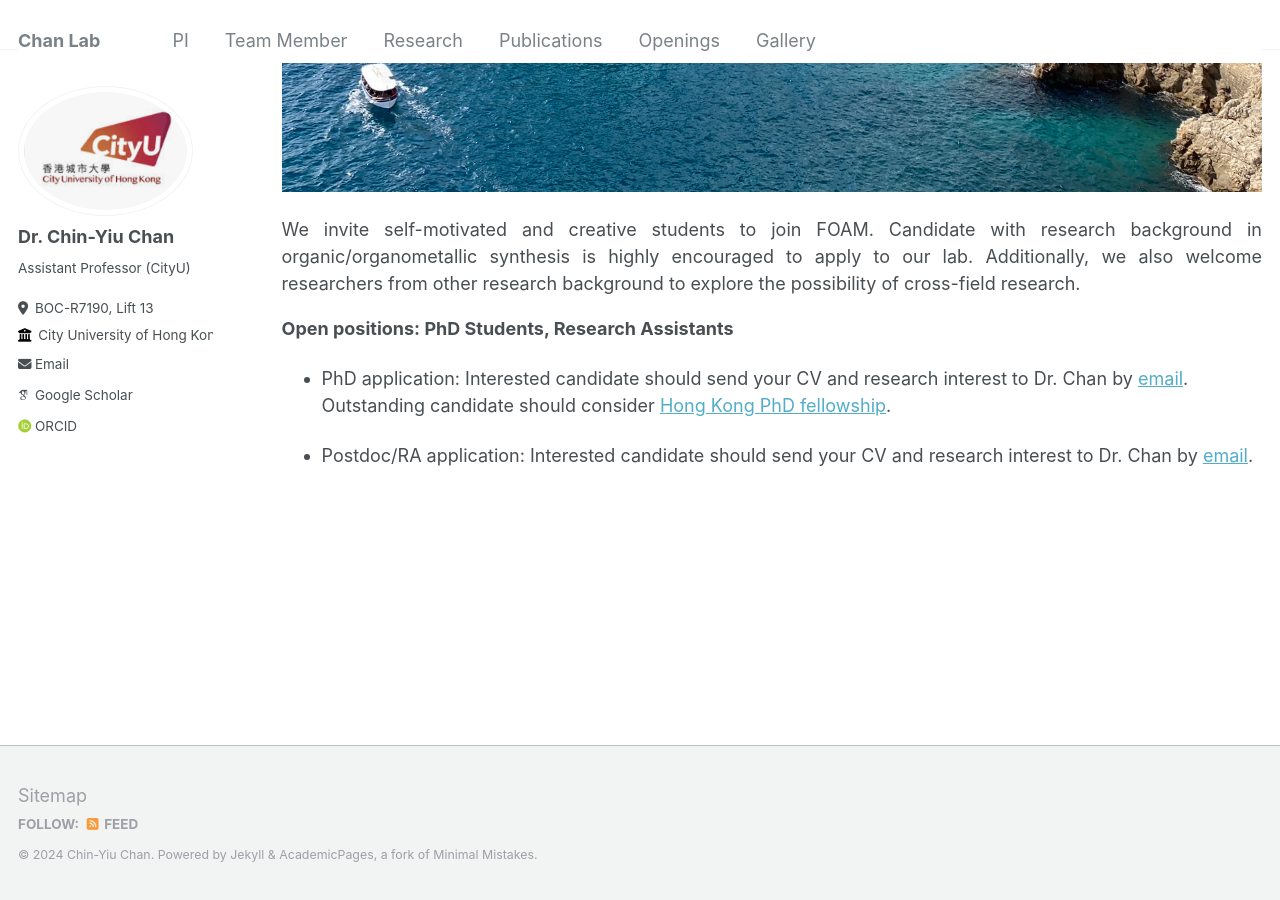
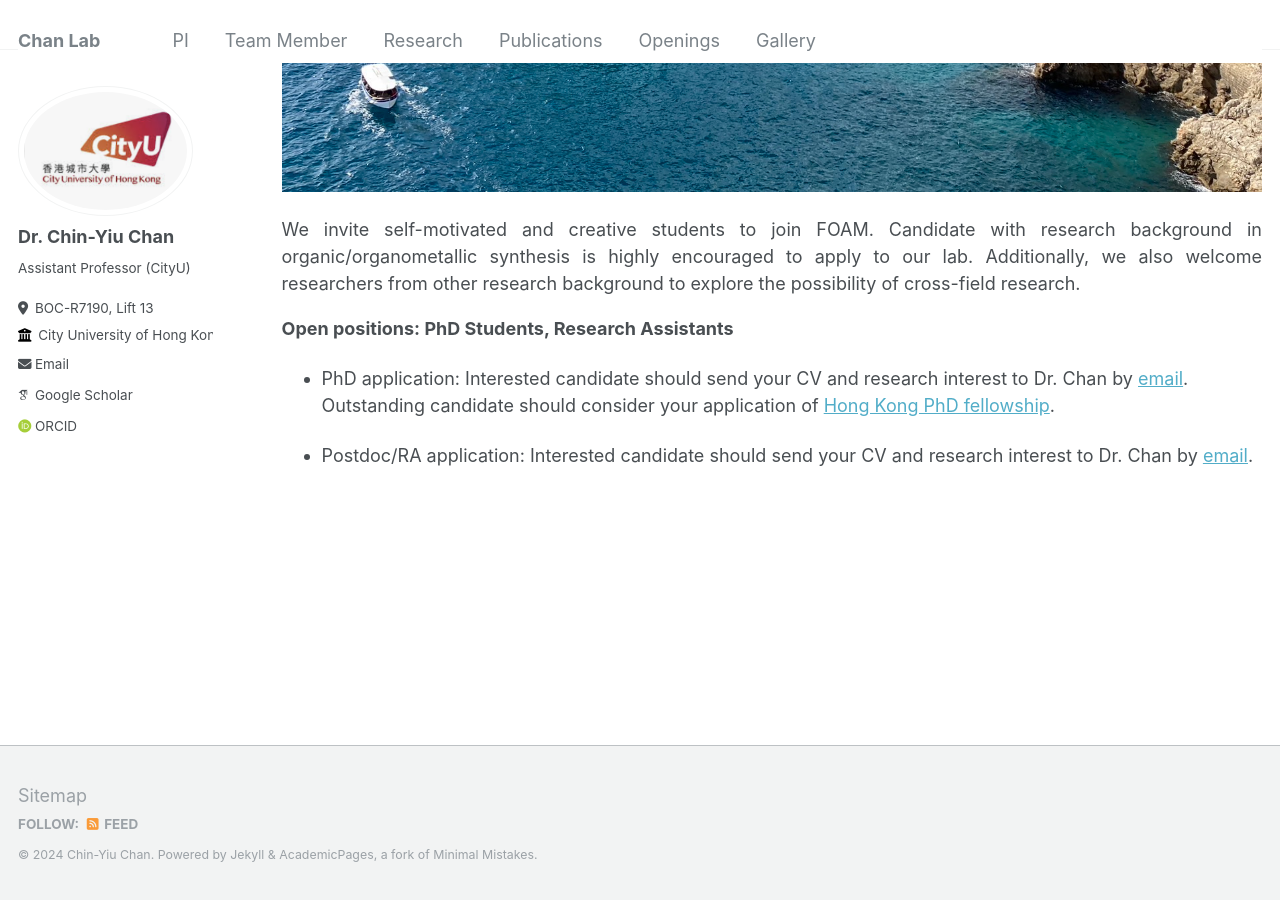
Before and after one commit to cychan-chem/chinychan.github.io, a Jekyll site: the page built from _pages/Open position.md, in a window 1280 px wide and 900 px high, scrolled down 702 px. Built offline with Jekyll 4.4.1, drawn with Linux system fonts in a browser that asks for light colours; some web fonts are replaced.

Commit message:
Update Open position.md

```diff
--- a/_pages/Open position.md
+++ b/_pages/Open position.md
@@ -17,6 +17,6 @@ We invite self-motivated and creative students to join FOAM. Candidate with rese
 <b>Open positions:  PhD Students, Research Assistants</b>
 
 
-* PhD application: Interested candidate should send your CV and research interest to Dr. Chan by [email](mailto:chinychan2@cityu.edu.hk). Outstanding candidate should consider [Hong Kong PhD fellowship](https://www.cityu.edu.hk/pg/hong-kong-phd-fellowship-scheme).
+* PhD application: Interested candidate should send your CV and research interest to Dr. Chan by [email](mailto:chinychan2@cityu.edu.hk). Outstanding candidate should consider your application of [Hong Kong PhD fellowship](https://www.cityu.edu.hk/pg/hong-kong-phd-fellowship-scheme).
 
 * Postdoc/RA application: Interested candidate should send your CV and research interest to Dr. Chan by [email](mailto:chinychan2@cityu.edu.hk).
```
